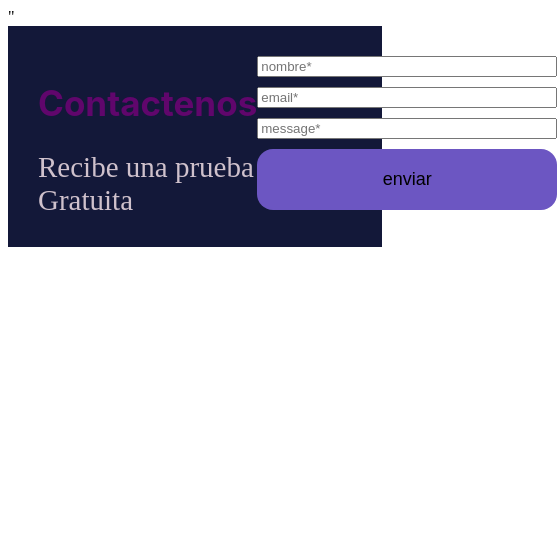
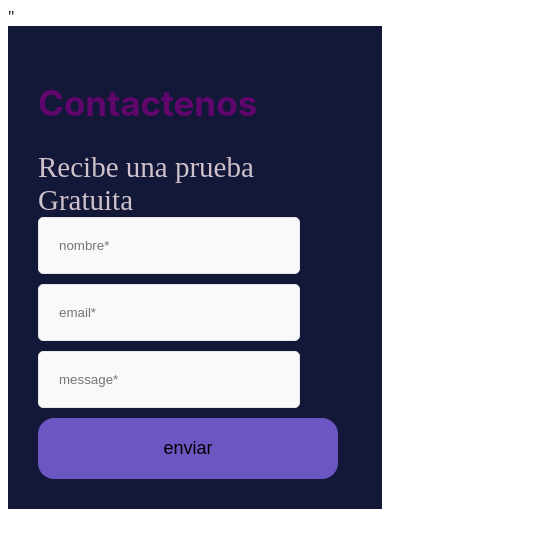
Before and after one commit to jutelma/Proyecto2, a plain HTML site: page index.html in a window 390 px wide. Shown: the whole page, 557 px wide, since content can reach past the window. Drawn offline with Linux system fonts and the light colour scheme; a web font is replaced by a local one.

Commit message:
modificado

```diff
--- a/ikram.css
+++ b/ikram.css
@@ -11,7 +11,6 @@
    border: 1px solid #E6E6E6;
    border-radius: 5px;
    padding: 20px;
-   width: 653px;
    border-radius: 5px;
 
 
@@ -60,4 +59,27 @@
    color: #cfc1cc;
    font-weight: 400;
 }
-@media (max-width: 1070px) and (min-width: 768px) {
+
+/*@media (min-width: 769px) {
+
+
+body{
+   background-color: #60066c;
+
+}
+
+}*/
+@media  (max-width:768px){
+
+   .body{
+      background-color: aquamarine;
+   }
+   .footer{
+      grid-template-columns: 1fr;
+   }
+
+.input-form{
+   width: 70%;
+}
+
+}
--- a/index.html
+++ b/index.html
@@ -18,9 +18,9 @@
   <span class="h2"> Recibe una prueba Gratuita </span>
     </div>
     <form class="container">
-       <input class="input-nombre" type="text"id="nombre"required name="nombre" placeholder="nombre*">
-        <input class="input-email" type="text" id="@" required name="@"placeholder="email*">
-        <input class="input-message" type="text" id="message" required name="message"placeholder="message*">
+       <input class="input-form" type="text"id="nombre"required name="nombre" placeholder="nombre*">
+        <input class="input-form" type="email" id="@" required name="@"placeholder="email*">
+        <input class="input-form" type="text" id="message" required name="message"placeholder="message*">
         <input type="submit" class="button" value="enviar">
       </form>
 </footer>
```
